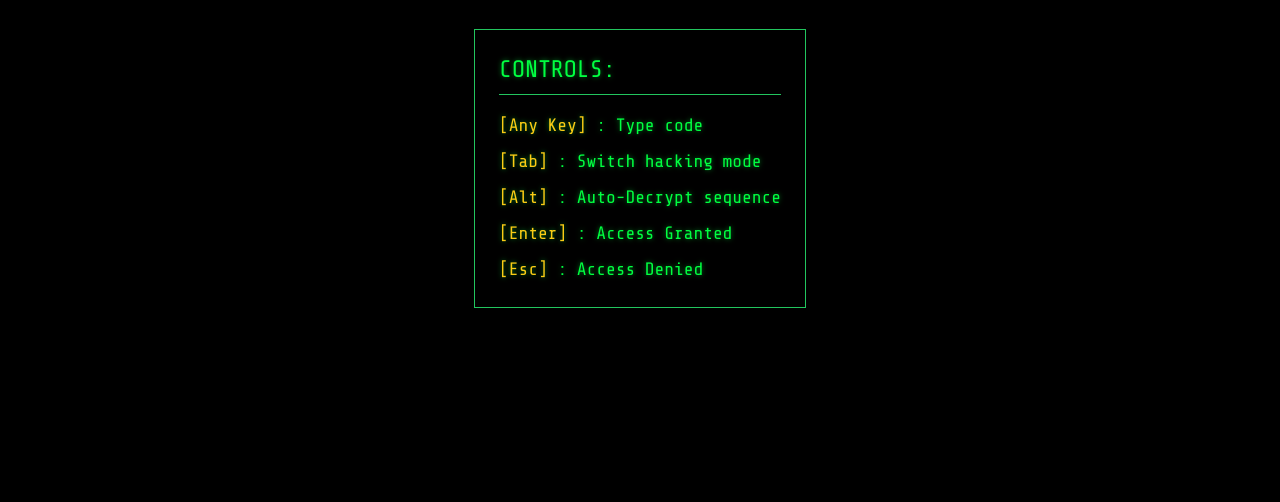
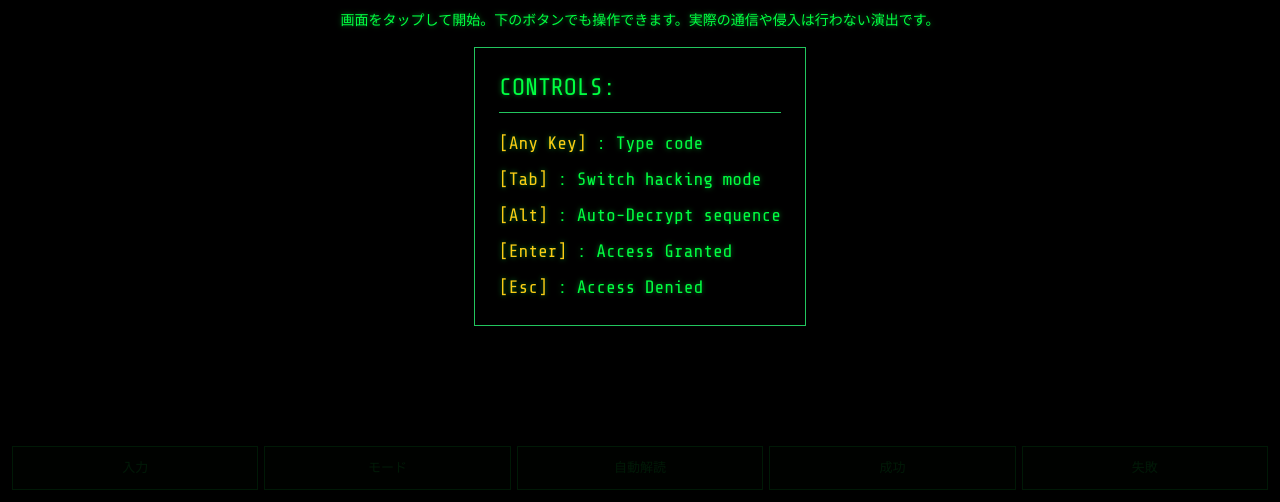
Before and after one commit to 326020marichan/B09-game, a plain HTML site: page index.html in a window 1280 px wide. Shown: the part 298-800 px from the top of the page. Drawn offline with nearby package versions, Linux system fonts and the light colour scheme.

Commit message:
キーボードなしでも演出を操作できる画面ボタンを追加

```diff
--- a/index.html
+++ b/index.html
@@ -22,6 +22,33 @@
 
         .text-glow {
             text-shadow: 0 0 5px rgba(0, 255, 65, 0.5);
+        }
+
+        #screen-controls {
+            position: fixed;
+            bottom: 12px;
+            left: 12px;
+            right: 12px;
+            display: flex;
+            flex-wrap: wrap;
+            gap: 6px;
+            z-index: 60;
+        }
+
+        #screen-controls button {
+            flex: 1;
+            min-height: 44px;
+            padding: 8px 4px;
+            border: 1px solid #00ff41;
+            background: #001400;
+            color: #00ff41;
+            font-size: 13px;
+            touch-action: manipulation;
+        }
+
+        #screen-controls button:focus-visible {
+            outline: 2px solid #ffff00;
+            outline-offset: 2px;
         }
 
         /* スキャンラインエフェクト */
@@ -185,6 +212,14 @@
     </div>
 
     <!-- ポップアップ -->
+    <nav id="screen-controls" aria-label="画面の操作">
+        <button type="button" data-command="Type">入力</button>
+        <button type="button" data-command="Tab">モード</button>
+        <button type="button" data-command="Alt">自動解読</button>
+        <button type="button" data-command="Enter">成功</button>
+        <button type="button" data-command="Escape">失敗</button>
+    </nav>
+
     <div id="popup-overlay" class="popup-overlay">
         <div id="popup-box" class="popup-box"></div>
     </div>
@@ -193,6 +228,7 @@
     <div id="help-screen" class="text-glow">
         <h1 class="text-5xl font-bold mb-6">NEXUS OS v3.1</h1>
         <p class="text-xl mb-8">Click or press any key to initialize audio and start hacking.</p>
+        <p class="mb-4 text-sm">画面をタップして開始。下のボタンでも操作できます。実際の通信や侵入は行わない演出です。</p>
         <div class="border border-green-500 p-6 bg-black bg-opacity-50 text-left">
             <h2 class="text-2xl mb-4 border-b border-green-500 pb-2">CONTROLS:</h2>
             <ul class="space-y-2 text-lg">
@@ -422,29 +458,24 @@ EXTRACTING ENCRYPTED PAYLOAD...
             }, 2500);
         }
 
-        // キー入力イベント
-        document.addEventListener('keydown', (e) => {
+        // キーと画面ボタンで同じ操作を呼び出す
+        function handleCommand(key) {
             initAudio(); // 初回キー入力でオーディオ開始
-
-            // 無視するキー
-            if (e.key === 'F5' || e.key === 'F12' || e.ctrlKey || e.metaKey) return;
-
-            e.preventDefault();
 
             if (isSystemLocked) return;
 
             // --- 特別なコマンド ---
-            if (e.key === 'Enter') {
+            if (key === 'Enter') {
                 showPopup('granted');
                 return;
             }
 
-            if (e.key === 'Escape') {
+            if (key === 'Escape') {
                 showPopup('denied');
                 return;
             }
 
-            if (e.key === 'Tab') {
+            if (key === 'Tab') {
                 currentModeIndex = (currentModeIndex + 1) % modeKeys.length;
                 currentCode = codes[modeKeys[currentModeIndex]];
                 codeIndex = 0;
@@ -455,7 +486,7 @@ EXTRACTING ENCRYPTED PAYLOAD...
                 return;
             }
 
-            if (e.key === 'Alt') {
+            if (key === 'Alt') {
                 runAutoDecrypt();
                 return;
             }
@@ -483,6 +514,17 @@ EXTRACTING ENCRYPTED PAYLOAD...
             }
 
             window.scrollTo(0, document.body.scrollHeight);
+        }
+
+        document.querySelectorAll('#screen-controls button').forEach(button => {
+            button.addEventListener('click', () => handleCommand(button.dataset.command));
+        });
+
+        document.addEventListener('keydown', (e) => {
+            if (e.key === 'F5' || e.key === 'F12' || e.ctrlKey || e.metaKey) return;
+            if (e.target.closest('#screen-controls') && ['Enter', ' ', 'Tab'].includes(e.key)) return;
+            e.preventDefault();
+            handleCommand(e.key);
         });
     </script>
 </body>
```
